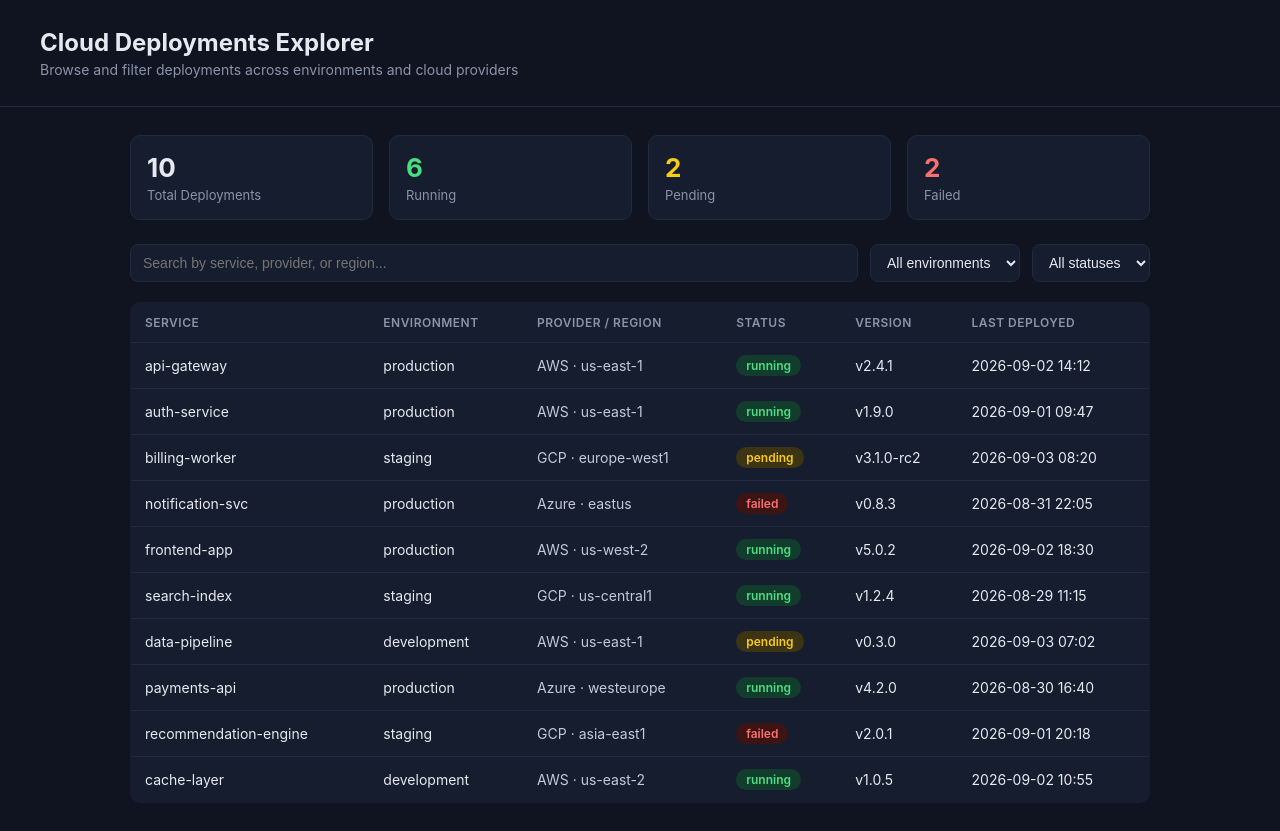
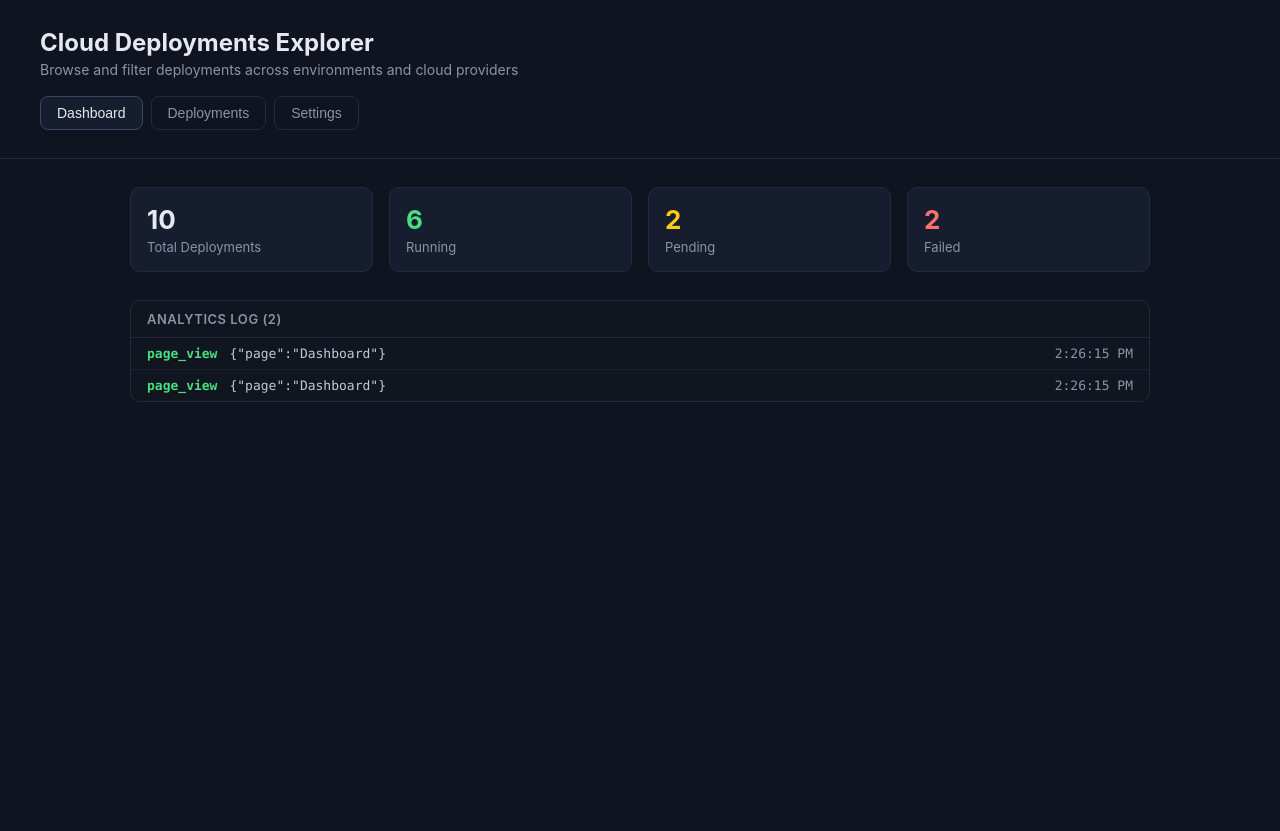
Before and after one commit to saran-akaartech/react-app-sdk-test, a React (Vite) app: page / in a window 1280 px wide. After the commit the page ends 800 px from the top, so only its background shows below. Built offline with nearby package versions, Linux system fonts and the light colour scheme.

Commit message:
added dummy pages

```diff
--- a/src/App.css
+++ b/src/App.css
@@ -12,6 +12,32 @@ header p {
   margin: 0;
   color: #8b93a7;
   font-size: 14px;
+}
+
+.tabs {
+  display: flex;
+  gap: 8px;
+  margin-top: 18px;
+}
+
+.tab {
+  background: transparent;
+  border: 1px solid #232a3d;
+  color: #8b93a7;
+  padding: 8px 16px;
+  border-radius: 8px;
+  font-size: 14px;
+  cursor: pointer;
+}
+
+.tab:hover {
+  color: #e6e9f0;
+}
+
+.tab.active {
+  background: #161d2e;
+  border-color: #3b4864;
+  color: #e6e9f0;
 }
 
 main {
@@ -81,6 +107,20 @@ main {
   min-width: 220px;
 }
 
+.btn {
+  background: #232a3d;
+  border: 1px solid #3b4864;
+  color: #e6e9f0;
+  padding: 9px 16px;
+  border-radius: 8px;
+  font-size: 14px;
+  cursor: pointer;
+}
+
+.btn:hover {
+  background: #2b3348;
+}
+
 table {
   width: 100%;
   border-collapse: collapse;
@@ -146,3 +186,67 @@ tr:hover td {
   padding: 40px;
   color: #8b93a7;
 }
+
+.settings {
+  background: #161d2e;
+  border: 1px solid #232a3d;
+  border-radius: 10px;
+  padding: 24px;
+  color: #8b93a7;
+}
+
+.analytics-log {
+  margin-top: 28px;
+  background: #10151f;
+  border: 1px solid #232a3d;
+  border-radius: 10px;
+  overflow: hidden;
+}
+
+.analytics-log-header {
+  padding: 10px 16px;
+  font-size: 13px;
+  font-weight: 600;
+  color: #8b93a7;
+  border-bottom: 1px solid #232a3d;
+  text-transform: uppercase;
+  letter-spacing: 0.04em;
+}
+
+.analytics-log-body {
+  max-height: 220px;
+  overflow-y: auto;
+}
+
+.analytics-event {
+  display: flex;
+  gap: 12px;
+  align-items: baseline;
+  padding: 8px 16px;
+  font-size: 13px;
+  border-bottom: 1px solid #1a2130;
+  font-family: ui-monospace, Consolas, monospace;
+}
+
+.analytics-event:last-child {
+  border-bottom: none;
+}
+
+.event-name {
+  color: #4ade80;
+  font-weight: 600;
+  flex-shrink: 0;
+}
+
+.event-payload {
+  color: #c3c9d9;
+  flex: 1;
+  overflow: hidden;
+  text-overflow: ellipsis;
+  white-space: nowrap;
+}
+
+.event-time {
+  color: #8b93a7;
+  flex-shrink: 0;
+}
--- a/src/App.jsx
+++ b/src/App.jsx
@@ -1,5 +1,7 @@
-import { useMemo, useState } from "react";
+import { useEffect, useMemo, useState } from "react";
 import "./App.css";
+import { track, getEvents, subscribe } from "./analytics";
+import { navigate, useRoute } from "./router";
 
 const deployments = [
   { id: "dep-101", service: "api-gateway", env: "production", provider: "AWS", region: "us-east-1", status: "running", version: "v2.4.1", lastDeployed: "2026-09-02 14:12" },
@@ -14,44 +16,20 @@ const deployments = [
   { id: "dep-110", service: "cache-layer", env: "development", provider: "AWS", region: "us-east-2", status: "running", version: "v1.0.5", lastDeployed: "2026-09-02 10:55" },
 ];
 
+const routes = {
+  "/": "Dashboard",
+  "/deployments": "Deployments",
+  "/settings": "Settings",
+};
+const pathsByPage = { Dashboard: "/", Deployments: "/deployments", Settings: "/settings" };
+const pages = ["Dashboard", "Deployments", "Settings"];
+
 function StatusBadge({ status }) {
   return <span className={`badge badge-${status}`}>{status}</span>;
 }
 
-function App() {
-  const [query, setQuery] = useState("");
-  const [envFilter, setEnvFilter] = useState("all");
-  const [statusFilter, setStatusFilter] = useState("all");
-
-  const environments = useMemo(() => ["all", ...new Set(deployments.map((d) => d.env))], []);
-  const statuses = useMemo(() => ["all", ...new Set(deployments.map((d) => d.status))], []);
-
-  const counts = useMemo(() => {
-    const c = { running: 0, pending: 0, failed: 0 };
-    deployments.forEach((d) => {
-      c[d.status] = (c[d.status] || 0) + 1;
-    });
-    return c;
-  }, []);
-
-  const filtered = useMemo(() => {
-    return deployments.filter((d) => {
-      const matchesQuery = (d.service + d.provider + d.region)
-        .toLowerCase()
-        .includes(query.toLowerCase());
-      const matchesEnv = envFilter === "all" || d.env === envFilter;
-      const matchesStatus = statusFilter === "all" || d.status === statusFilter;
-      return matchesQuery && matchesEnv && matchesStatus;
-    });
-  }, [query, envFilter, statusFilter]);
-
+function DashboardPage({ counts }) {
   return (
-    <>
-      <header>
-        <h1>Cloud Deployments Explorer</h1>
-        <p>Browse and filter deployments across environments and cloud providers</p>
-      </header>
-      <main>
     <div className="summary">
       <div className="summary-card">
         <div className="count">{deployments.length}</div>
@@ -70,7 +48,12 @@ function App() {
         <div className="label">Failed</div>
       </div>
     </div>
+  );
+}
 
+function DeploymentsPage({ query, setQuery, envFilter, setEnvFilter, statusFilter, setStatusFilter, environments, statuses, filtered, onRefresh, onExport }) {
+  return (
+    <>
       <div className="controls">
         <input
           type="text"
@@ -92,6 +75,8 @@ function App() {
             </option>
           ))}
         </select>
+        <button className="btn" onClick={onRefresh}>Refresh</button>
+        <button className="btn" onClick={onExport}>Export</button>
       </div>
 
       <table>
@@ -123,6 +108,109 @@ function App() {
         </tbody>
       </table>
       {filtered.length === 0 && <div className="empty">No deployments match your filters.</div>}
+    </>
+  );
+}
+
+function SettingsPage() {
+  return (
+    <div className="settings">
+      <p>Nothing configurable yet — this page exists to test page-view tracking on navigation.</p>
+    </div>
+  );
+}
+
+function AnalyticsLog({ events }) {
+  return (
+    <div className="analytics-log">
+      <div className="analytics-log-header">Analytics Log ({events.length})</div>
+      <div className="analytics-log-body">
+        {events.length === 0 && <div className="empty">No events yet — switch tabs or click a button.</div>}
+        {[...events].reverse().map((e, i) => (
+          <div className="analytics-event" key={i}>
+            <span className="event-name">{e.eventName}</span>
+            <span className="event-payload">{JSON.stringify(e.payload)}</span>
+            <span className="event-time">{new Date(e.timestamp).toLocaleTimeString()}</span>
+          </div>
+        ))}
+      </div>
+    </div>
+  );
+}
+
+function App() {
+  const path = useRoute();
+  const page = routes[path] || "Dashboard";
+  const [query, setQuery] = useState("");
+  const [envFilter, setEnvFilter] = useState("all");
+  const [statusFilter, setStatusFilter] = useState("all");
+  const [events, setEvents] = useState(getEvents());
+
+  useEffect(() => subscribe(setEvents), []);
+
+  useEffect(() => {
+    track("page_view", { page });
+  }, [page]);
+
+  const environments = useMemo(() => ["all", ...new Set(deployments.map((d) => d.env))], []);
+  const statuses = useMemo(() => ["all", ...new Set(deployments.map((d) => d.status))], []);
+
+  const counts = useMemo(() => {
+    const c = { running: 0, pending: 0, failed: 0 };
+    deployments.forEach((d) => {
+      c[d.status] = (c[d.status] || 0) + 1;
+    });
+    return c;
+  }, []);
+
+  const filtered = useMemo(() => {
+    return deployments.filter((d) => {
+      const matchesQuery = (d.service + d.provider + d.region)
+        .toLowerCase()
+        .includes(query.toLowerCase());
+      const matchesEnv = envFilter === "all" || d.env === envFilter;
+      const matchesStatus = statusFilter === "all" || d.status === statusFilter;
+      return matchesQuery && matchesEnv && matchesStatus;
+    });
+  }, [query, envFilter, statusFilter]);
+
+  return (
+    <>
+      <header>
+        <h1>Cloud Deployments Explorer</h1>
+        <p>Browse and filter deployments across environments and cloud providers</p>
+        <nav className="tabs">
+          {pages.map((p) => (
+            <button
+              key={p}
+              className={`tab ${page === p ? "active" : ""}`}
+              onClick={() => navigate(pathsByPage[p])}
+            >
+              {p}
+            </button>
+          ))}
+        </nav>
+      </header>
+      <main>
+        {page === "Dashboard" && <DashboardPage counts={counts} />}
+        {page === "Deployments" && (
+          <DeploymentsPage
+            query={query}
+            setQuery={setQuery}
+            envFilter={envFilter}
+            setEnvFilter={setEnvFilter}
+            statusFilter={statusFilter}
+            setStatusFilter={setStatusFilter}
+            environments={environments}
+            statuses={statuses}
+            filtered={filtered}
+            onRefresh={() => track("button_click", { button: "refresh" })}
+            onExport={() => track("button_click", { button: "export" })}
+          />
+        )}
+        {page === "Settings" && <SettingsPage />}
+
+        <AnalyticsLog events={events} />
       </main>
     </>
   );
--- /dev/null
+++ b/src/analytics.js
@@ -0,0 +1,19 @@
+const events = [];
+const listeners = new Set();
+
+export function track(eventName, payload = {}) {
+  const event = { eventName, payload, timestamp: new Date().toISOString() };
+  events.push(event);
+  console.log("[analytics]", event.eventName, event.payload);
+  listeners.forEach((listener) => listener([...events]));
+  return event;
+}
+
+export function getEvents() {
+  return [...events];
+}
+
+export function subscribe(listener) {
+  listeners.add(listener);
+  return () => listeners.delete(listener);
+}
--- /dev/null
+++ b/src/router.js
@@ -0,0 +1,19 @@
+import { useEffect, useState } from "react";
+
+export function navigate(path) {
+  if (window.location.pathname === path) return;
+  window.history.pushState({}, "", path);
+  window.dispatchEvent(new PopStateEvent("popstate"));
+}
+
+export function useRoute() {
+  const [path, setPath] = useState(window.location.pathname);
+
+  useEffect(() => {
+    const onPopState = () => setPath(window.location.pathname);
+    window.addEventListener("popstate", onPopState);
+    return () => window.removeEventListener("popstate", onPopState);
+  }, []);
+
+  return path;
+}
```
Lines whose indentation alone changed are shown as unchanged.
